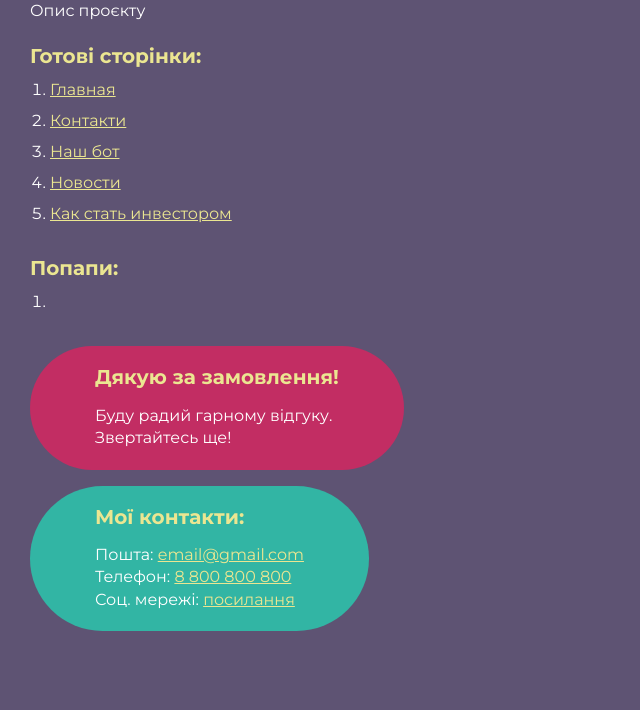
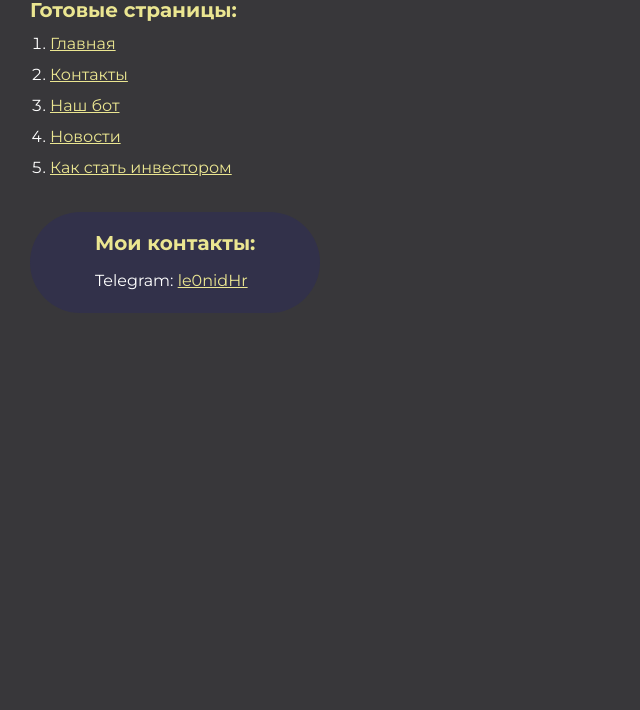
Before and after one commit to LeonidHr/npt, a plain HTML site: page index.html in a window 1280 px wide. Shown: the part 90-800 px from the top of the page, without its empty margins (0-640 px from the left). Drawn offline with Linux system fonts and the light colour scheme.

Commit message:
add favicon, change index.html

```diff
--- a/index.html
+++ b/index.html
@@ -4,37 +4,23 @@
 <head>
 	<meta charset="UTF-8">
 	<meta name="viewport" content="width=device-width, initial-scale=1.0">
-	<title>Верстка «npt»</title>
+	<title>Вёрстка «npt»</title>
 </head>
 
 <body>
 	<div class="rootpage">
-		<h1>Верстка «npt»</h1>
-		<div class="rootpage__info">
-			Опис проєкту
-		</div>
-		<h2>Готові сторінки:</h2>
+		<h1>Вёрстка «npt»</h1>
+		<h2>Готовые страницы:</h2>
 		<ol class="rootpage__list">
 			<li><a target="_blank" href="home.html">Главная</a></li>
-			<li><a target="_blank" href="contacts.html">Контакти</a></li>
+			<li><a target="_blank" href="contacts.html">Контакты</a></li>
 			<li><a target="_blank" href="bot.html">Наш бот</a></li>
 			<li><a target="_blank" href="news.html">Новости</a></li>
 			<li><a target="_blank" href="investors.html">Как стать инвестором</a></li>
 		</ol>
-		<h2>Попапи:</h2>
-		<ol class="rootpage__list">
-			<li><a target="_blank" href="home.html#"></a></li>
-		</ol>
-		<div class="rootpage__tnx">
-			<h2>Дякую за замовлення!</h2>
-			<p>Буду радий гарному відгуку.</p>
-			<p>Звертайтесь ще!</p>
-		</div>
 		<div class="rootpage__contacts">
-			<h2>Мої контакти:</h2>
-			<p>Пошта: <a href="mailto:email@gmail.com">email@gmail.com</a></p>
-			<p>Телефон: <a href="tel:8800800800">8 800 800 800</a></p>
-			<p>Соц. мережі: <a href="">посилання</a></p>
+			<h2>Мои контакты:</h2>
+			<p>Telegram: <a target="_blank" href="https://t.me/le0nidHr">le0nidHr</a></p>
 		</div>
 	</div>
 </body>
@@ -59,7 +45,7 @@
 		min-width: 320px;
 		width: 100%;
 		color: #fff;
-		background-color: #5e5373;
+		background-color: #38373a;
 	}
 
 	body {
@@ -166,7 +152,7 @@
 	}
 
 	.rootpage__contacts {
-		background: #32b5a4;
+		background: #32314a;
 
 	}
 
@@ -175,7 +161,7 @@
 	}
 
 	.rootpage__tnx {
-		background: #c22d63;
+		background: #3c7461;
 		margin: 0px 0px 1rem 0px;
 	}
 </style>
```
Also changed, not shown: bot.html (+2 -2 lines), contacts.html (+2 -2 lines), home.html (+2 -2 lines), investors.html (+2 -2 lines), news.html (+2 -2 lines), favicon.ico (added).
